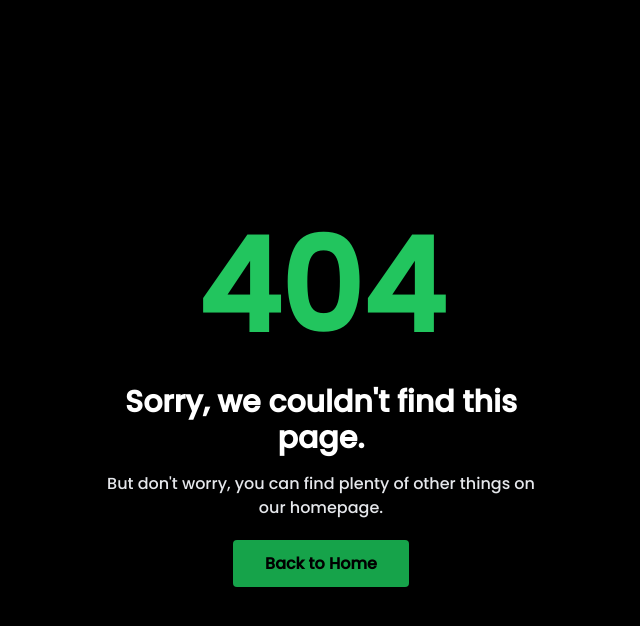
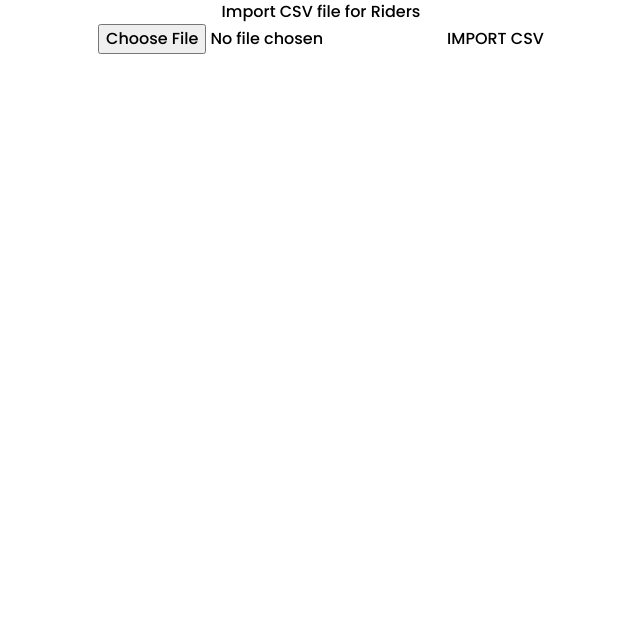
Before and after one commit to DaemonLab/Route-Planning, a Next.js app in the folder app/: page /addRidersCsv in a window 1280 px wide. Before the commit this address had no page. Shown: the top 626 px of the page, without its empty margins (319-959 px from the left). Built offline with nearby package versions, Linux system fonts and the light colour scheme.

Commit message:
AddedAndParsedCSV

```diff
--- a/app/pages/addCsv/index.tsx
+++ b/app/pages/addItemsCsv/index.tsx
@@ -2,7 +2,6 @@ import React, { useEffect, useState } from "react";
 
 export default function AddCsv() {
     const [file, setFile] = useState();
-    const [data, setData] = useState([]);
     useEffect(() => {
         const fileReader = new FileReader;
         if (file) {
@@ -23,7 +22,7 @@ export default function AddCsv() {
                     let names = others[2];
                     let product_id = others[3];
                     let data = {
-                        location:{
+                        location: {
                             address: address,
                             area: area,
                             awb_id: awb_id
@@ -48,9 +47,8 @@ export default function AddCsv() {
         console.log(e.target.files[0])
     };
 
-    const handleOnSubmit = (e: any) => {
+    const handleOnSubmitItems = (e: any) => {
         e.preventDefault();
-
         if (file) {
             console.log(file)
         }
@@ -69,7 +67,7 @@ export default function AddCsv() {
 
                 <button
                     onClick={(e) => {
-                        handleOnSubmit(e);
+                        handleOnSubmitItems(e);
                     }}
                 >
                     IMPORT CSV
--- /dev/null
+++ b/app/pages/addRidersCsv/index.tsx
@@ -0,0 +1,73 @@
+import React, { useEffect, useState } from "react";
+
+export default function AddCsv() {
+    const [file, setFile] = useState();
+    useEffect(() => {
+        const fileReader = new FileReader;
+        if (file) {
+            fileReader.onload = function (event: any) {
+                let csvOutput = event.target.result;
+                csvOutput = csvOutput.split("\n");
+                const headers = csvOutput[0].split(",");
+                console.log(headers)
+                let obj = []
+                for (let i = 1; i < csvOutput.length; i++) {
+                    let element = csvOutput[i].toString();
+                    element = element.split(",");
+                    let rider_id = element[0];
+                    let name = element[1];
+                    let age = element[2];
+                    let bag_volume = element[3];
+                    let data = {
+                        rider_id: rider_id,
+                        name: name,
+                        age: age,
+                        bag_volume: bag_volume
+                    }
+                    obj.push(data);
+                    console.log(element)
+                }
+                console.log(obj);
+
+                // send obj as data to the backend/API
+            };
+            fileReader.readAsText(file);
+        }
+    })
+
+    // console.log(fileReader)
+
+    const handleOnChange = (e: any) => {
+        setFile(e.target.files[0]);
+        console.log(e.target.files[0])
+    };
+
+    const handleOnSubmitItems = (e: any) => {
+        e.preventDefault();
+        if (file) {
+            console.log(file)
+        }
+    };
+
+    return (
+        <div style={{ textAlign: "center" }}>
+            <h1>Import CSV file for Riders</h1>
+            <form>
+                <input
+                    type={"file"}
+                    id={"csvFileInput"}
+                    accept={".csv"}
+                    onChange={handleOnChange}
+                />
+
+                <button
+                    onClick={(e) => {
+                        handleOnSubmitItems(e);
+                    }}
+                >
+                    IMPORT CSV
+                </button>
+            </form>
+        </div>
+    );
+}
```
Also changed, not shown: 1 other file (tests, documents, lock files or other folders).
